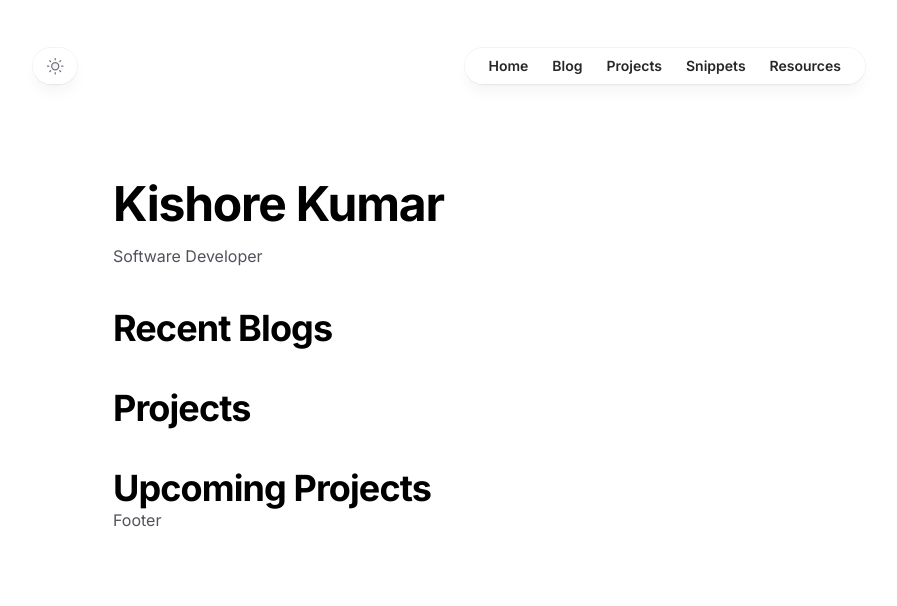
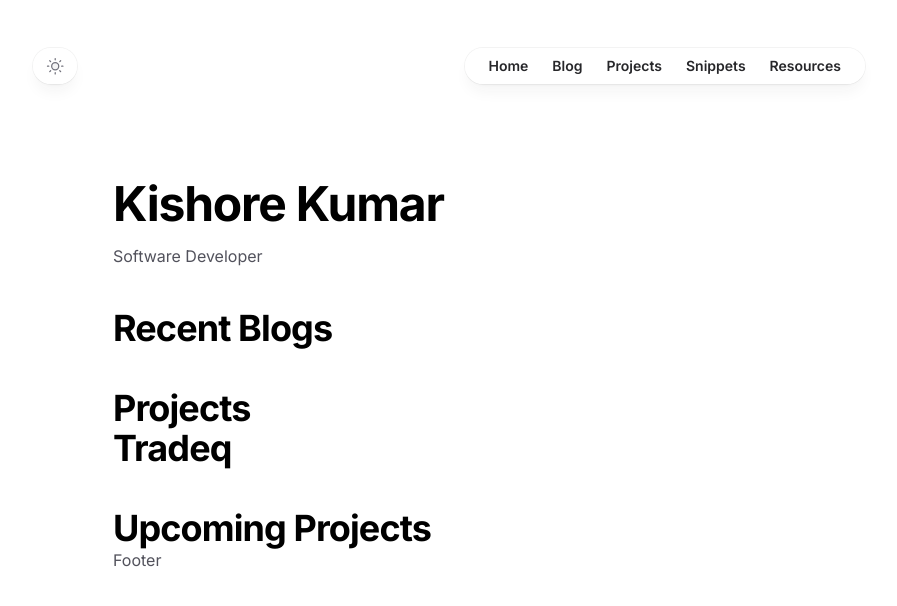
Before and after one commit to kishorekumargr/kishorekumargr, a Next.js app: page / in a window 1280 px wide. Shown: the top 606 px of the page, without its empty margins (191-1088 px from the left). Built offline with nearby package versions, Linux system fonts and the light colour scheme.

Commit message:
Added Project

```diff
--- a/app/blog/page.tsx
+++ b/app/blog/page.tsx
@@ -41,7 +41,6 @@ export default function Blog() {
             className=" w-full mb-10 h-full"
             target="__blank"
           />
-
           <p className="text-sm font-light py-2">May 25, 2022</p>
           <div className="flex flex-col justify-between ">
             <h2 className="font-bold text-lg text-gray-700 dark:text-zinc-300">
--- a/app/page.tsx
+++ b/app/page.tsx
@@ -10,6 +10,7 @@ export default function Home() {
       </div>
       <div className="mb-10">
         <h3>Projects</h3>
+        <h3>Tradeq</h3>
       </div>
       <div>
         <h3>Upcoming Projects</h3>
```
